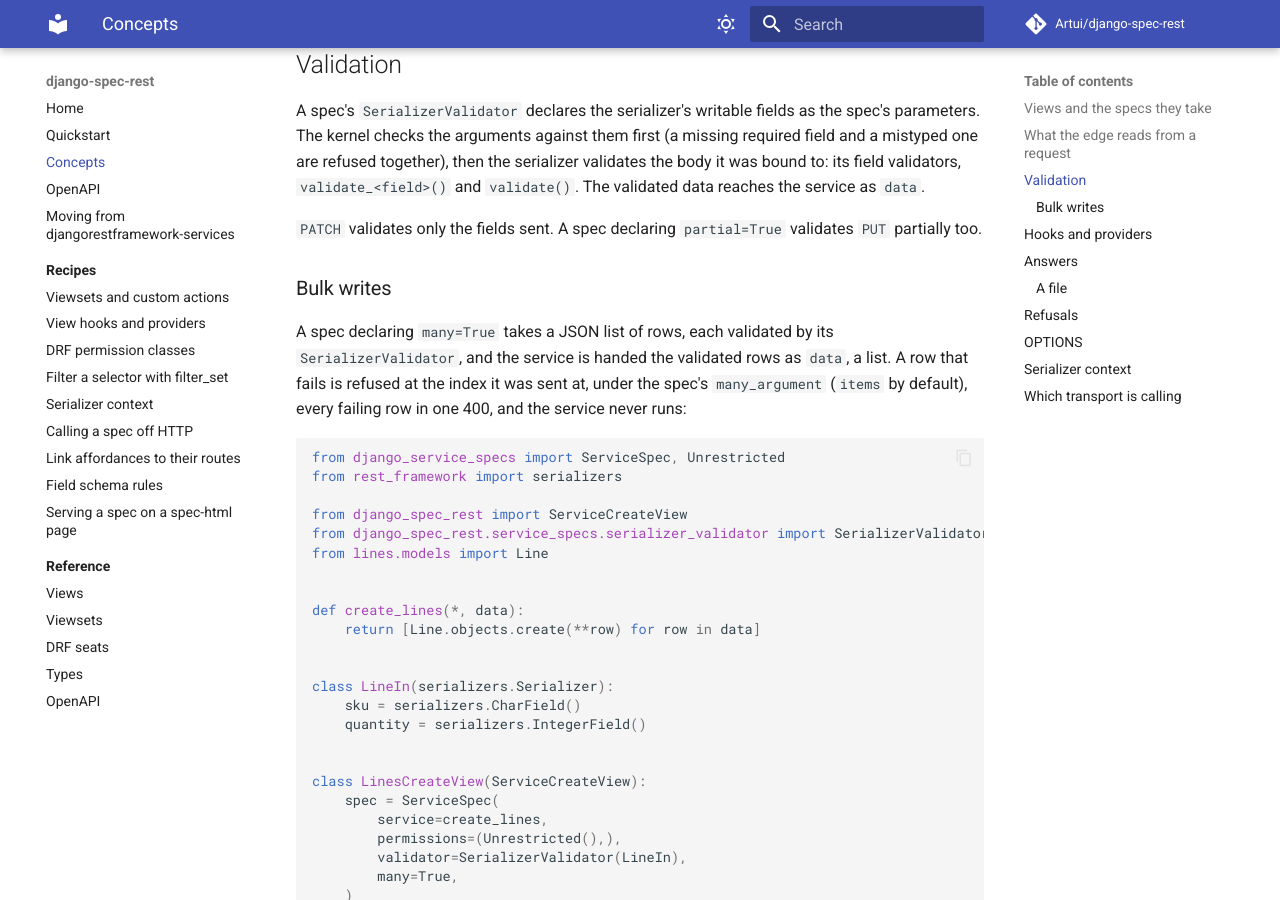
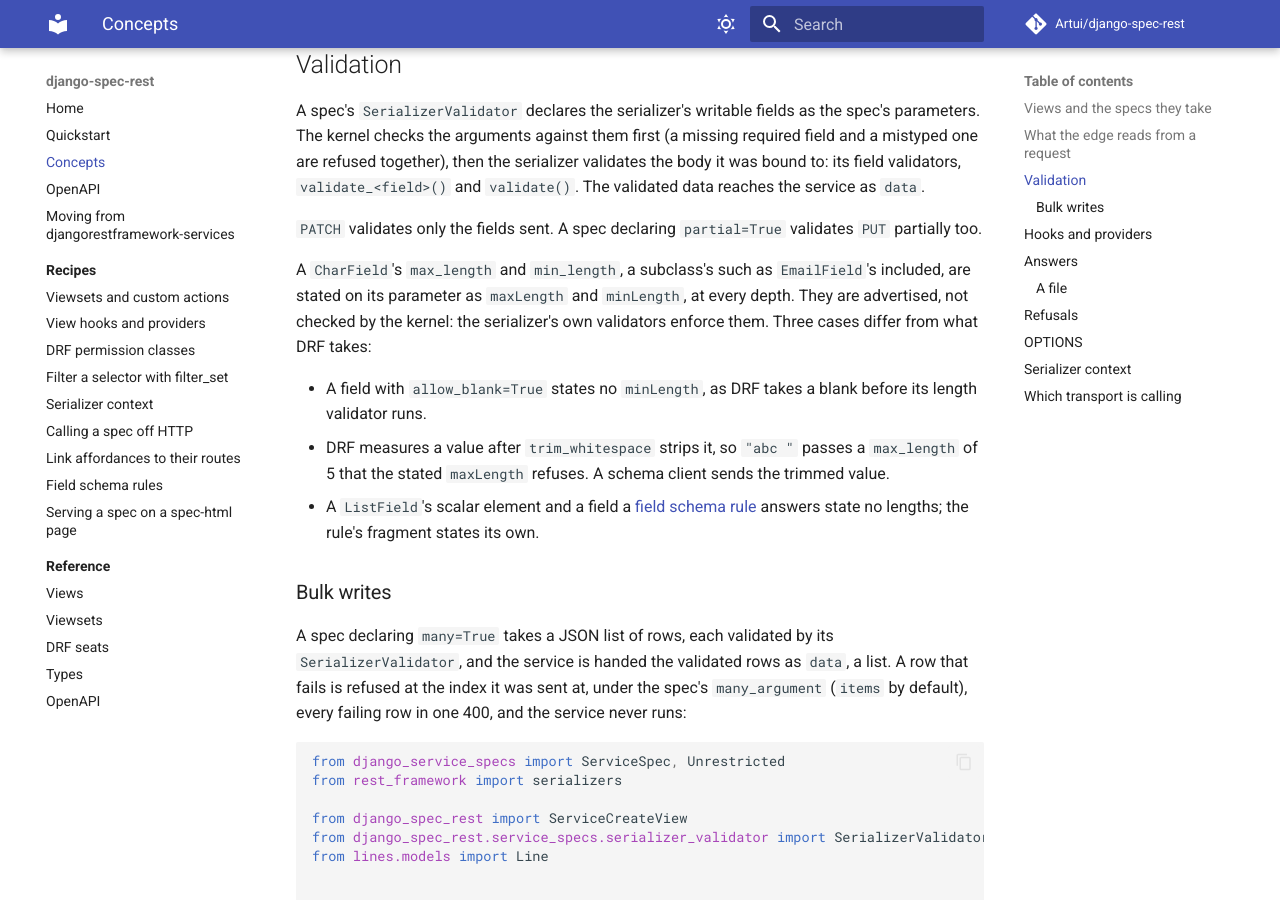
Before and after one commit to Artui/django-spec-rest, an MkDocs documentation site: the page built from docs/concepts.md, in a window 1280 px wide and 900 px high, scrolled down 1993 px. Built offline with MkDocs 1.6.1 and Material for MkDocs 9.7.7, drawn with Linux system fonts in a browser that asks for light colours; comment, search, counter and statistics services are not loaded.

Commit message:
Hold the length test on the floor's drf-spectacular; state the bounds' limits
drf-spectacular 0.27 documents an allow_blank field as one node, and later
versions add a blank alternative; the test now holds for both. A ListField's
scalar element is pinned as stating no lengths, and the docs and CHANGELOG say
where the advertised lengths differ from what DRF takes.

Co-Authored-By: Claude Opus 5.5 <noreply@anthropic.com>

```diff
--- a/docs/concepts.md
+++ b/docs/concepts.md
@@ -89,6 +89,20 @@ as `data`.
 
 `PATCH` validates only the fields sent. A spec declaring `partial=True`
 validates `PUT` partially too.
+
+A `CharField`'s `max_length` and `min_length`, a subclass's such as
+`EmailField`'s included, are stated on its parameter as `maxLength` and
+`minLength`, at every depth. They are advertised, not checked by the kernel: the
+serializer's own validators enforce them. Three cases differ from what DRF takes:
+
+- A field with `allow_blank=True` states no `minLength`, as DRF takes a blank
+  before its length validator runs.
+- DRF measures a value after `trim_whitespace` strips it, so `"abc   "` passes a
+  `max_length` of 5 that the stated `maxLength` refuses. A schema client sends
+  the trimmed value.
+- A `ListField`'s scalar element and a field a
+  [field schema rule](recipes/field-schema-rules.md) answers state no lengths;
+  the rule's fragment states its own.
 
 ### Bulk writes
 
--- a/pyproject.toml
+++ b/pyproject.toml
@@ -91,6 +91,7 @@ dependencies = [
     # 0.35.0 makes a kwargs key named like a Validator field a namesake, not a fill.
     # 0.36.0 adds ``route_captures``, which keeps a capture named like a field off
     # the arguments, and the project field schema registry the adapters default to.
+    # 0.38.0 adds ``string_lengths``, which spells a CharField's lengths.
     "django-service-specs>=0.38.0",
 ]
 
```
Also changed, not shown: CHANGELOG.md (+5 -2 lines), 2 other files.
